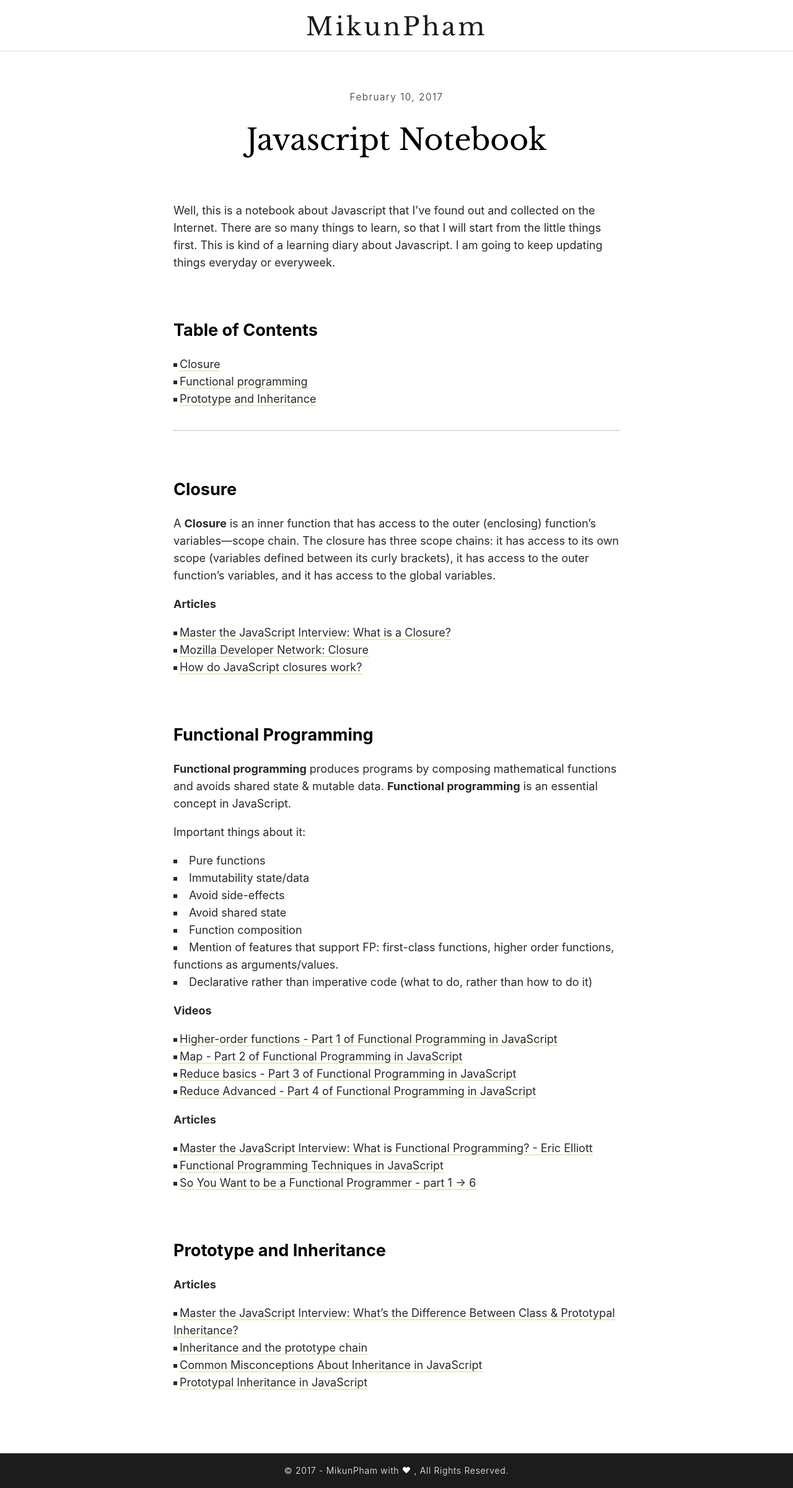
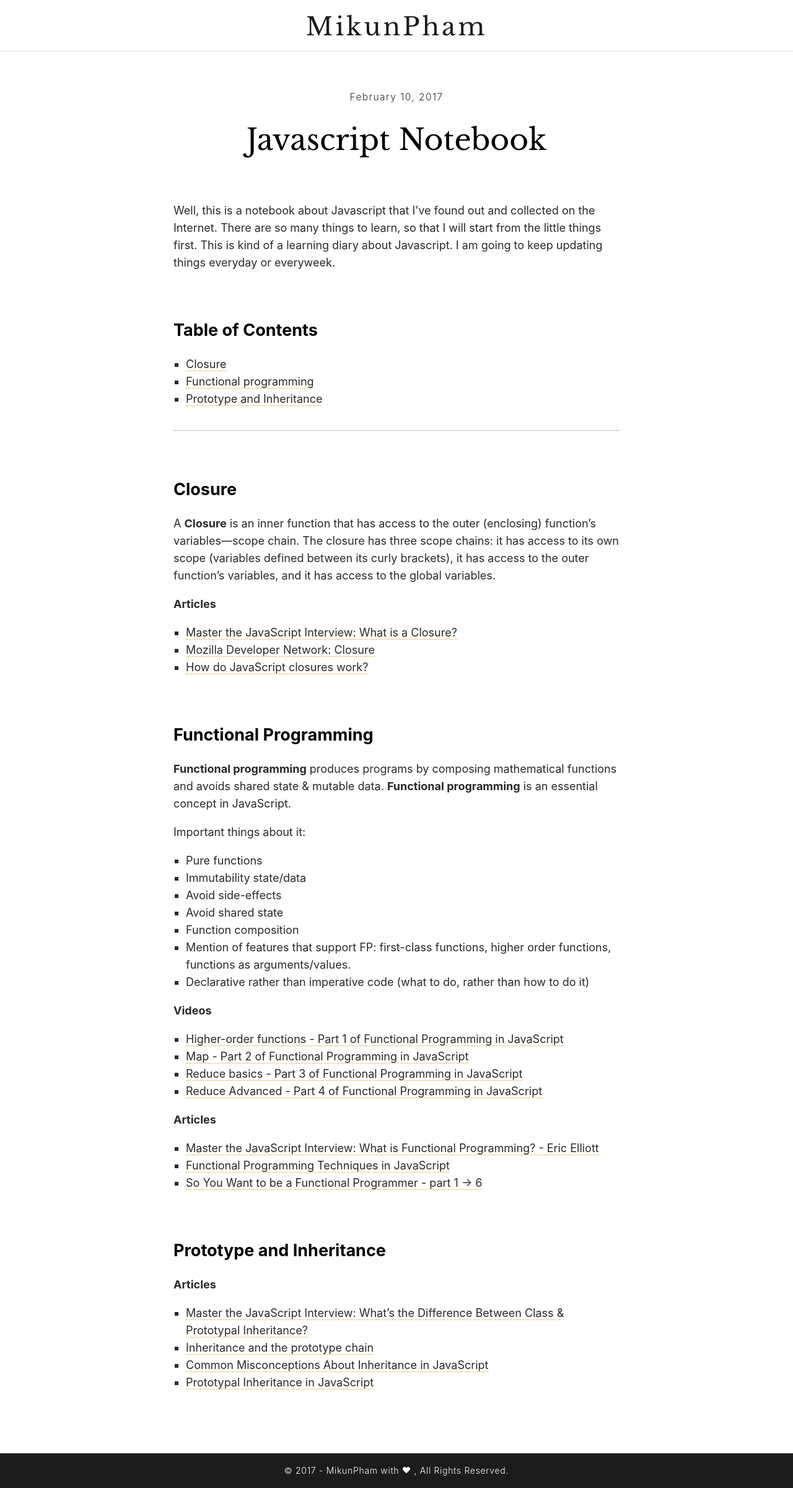
Before and after one commit to mikunpham/mikunpham.github.io, a Jekyll site: the page built from _posts/2017-02-10-js-note.md, in a window 1280 px wide. Shown: the whole page at 62% size. Built offline with Jekyll 4.4.1, drawn with Linux system fonts in a browser that asks for light colours.

Commit message:
fix list-style

```diff
--- a/assets/css/main.css
+++ b/assets/css/main.css
@@ -151,11 +151,10 @@ main {
 
 .article ul li {
 	list-style: square;
-	list-style-position: inside;
 }
 
-.article ul li > * {
-	margin-left: -15px;
+.article ul {
+	padding-left: 20px;
 }
 
 .article h2 {
```
Also changed, not shown: assets/css/main.min.css.
